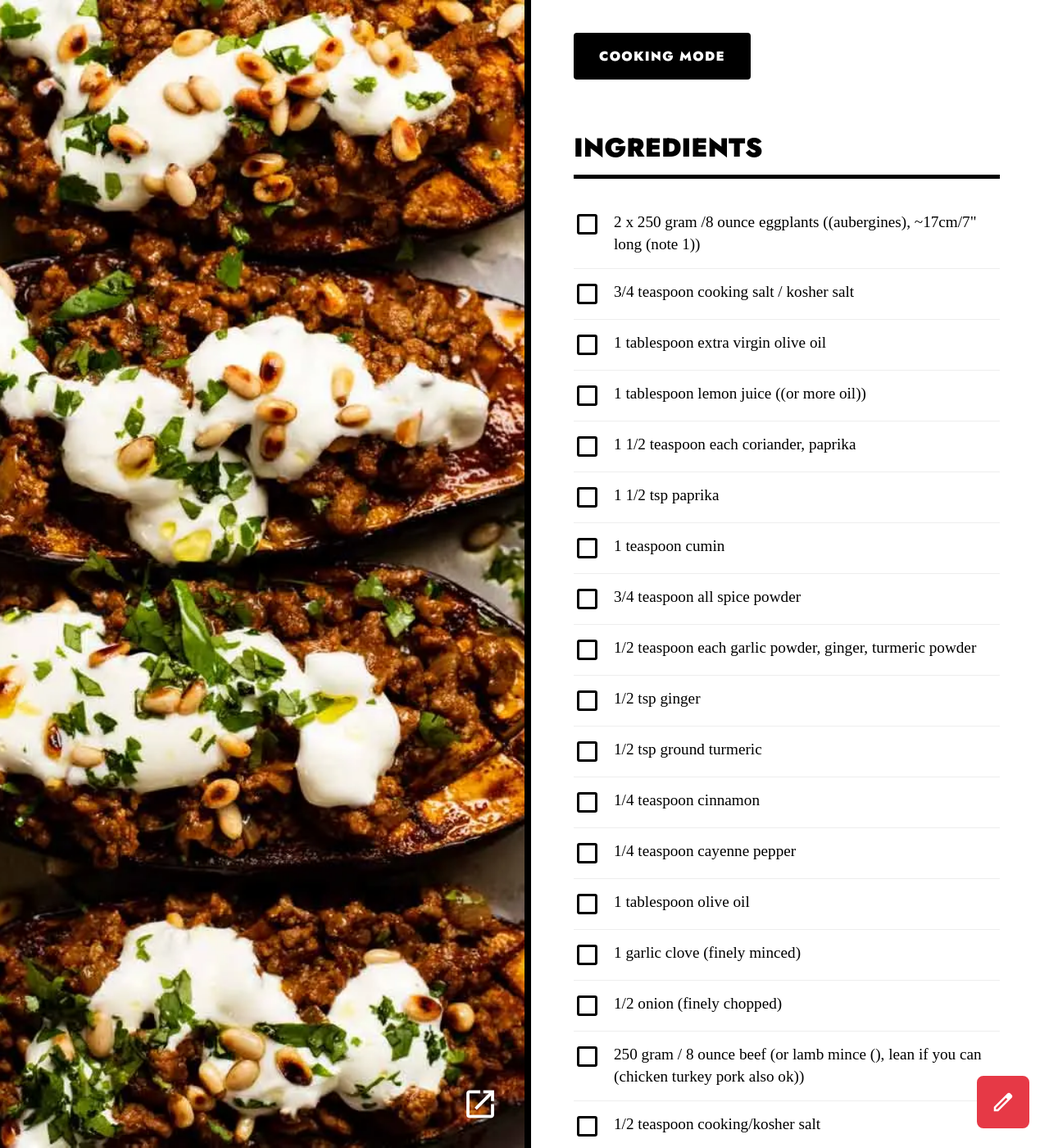
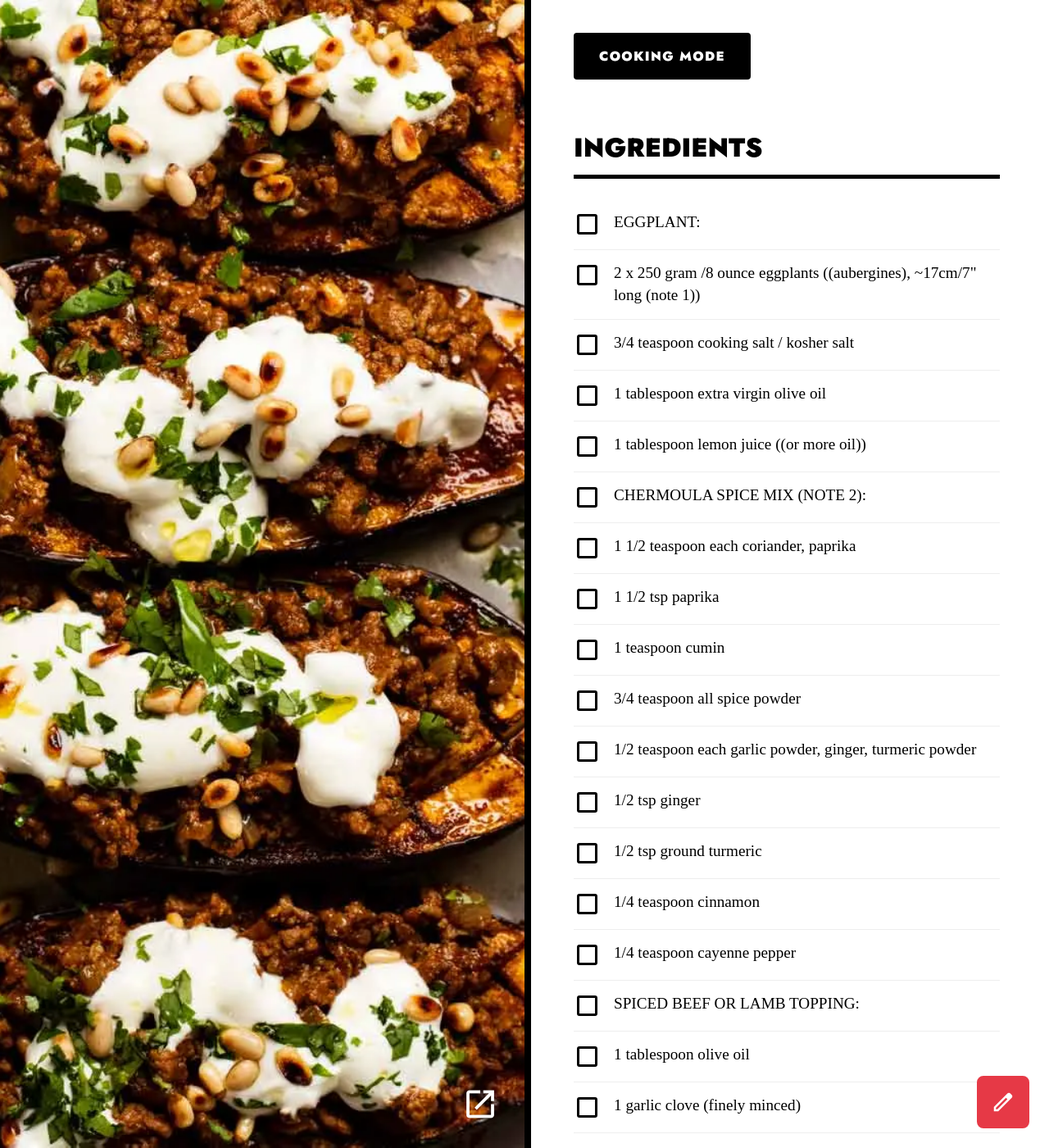
Before and after one commit to amp800/chowdown, a Jekyll site: the page built from _recipes/easy-moroccan-stuffed-eggplant-beef-or-lamb.md, in a window 1280 px wide and 1400 px high, scrolled down 855 px. Shown: the whole window at 82% size. Built offline with Jekyll 4.4.1, drawn with Linux system fonts in a browser that asks for light colours.

Commit message:
Edit recipe _recipes/easy-moroccan-stuffed-eggplant-beef-or-lamb.md

```diff
--- a/_recipes/easy-moroccan-stuffed-eggplant-beef-or-lamb.md
+++ b/_recipes/easy-moroccan-stuffed-eggplant-beef-or-lamb.md
@@ -17,10 +17,12 @@ yield: 2 servings
 prep_time: '15'
 total_time: '90'
 ingredients:
+- 'EGGPLANT:'
 - 2 x 250 gram /8 ounce eggplants ((aubergines), ~17cm/7" long (note 1))
 - 3/4 teaspoon cooking salt / kosher salt
 - 1 tablespoon extra virgin olive oil
 - 1 tablespoon lemon juice ((or more oil))
+- 'CHERMOULA SPICE MIX (NOTE 2):'
 - 1 1/2 teaspoon each coriander, paprika
 - 1 1/2 tsp paprika
 - 1 teaspoon cumin
@@ -30,6 +32,7 @@ ingredients:
 - 1/2 tsp ground turmeric
 - 1/4 teaspoon cinnamon
 - 1/4 teaspoon cayenne pepper
+- 'SPICED BEEF OR LAMB TOPPING:'
 - 1 tablespoon olive oil
 - 1 garlic clove (finely minced)
 - 1/2 onion (finely chopped)
```
Also changed, not shown: other parts of _recipes/easy-moroccan-stuffed-eggplant-beef-or-lamb.md (+1 -0 lines).
